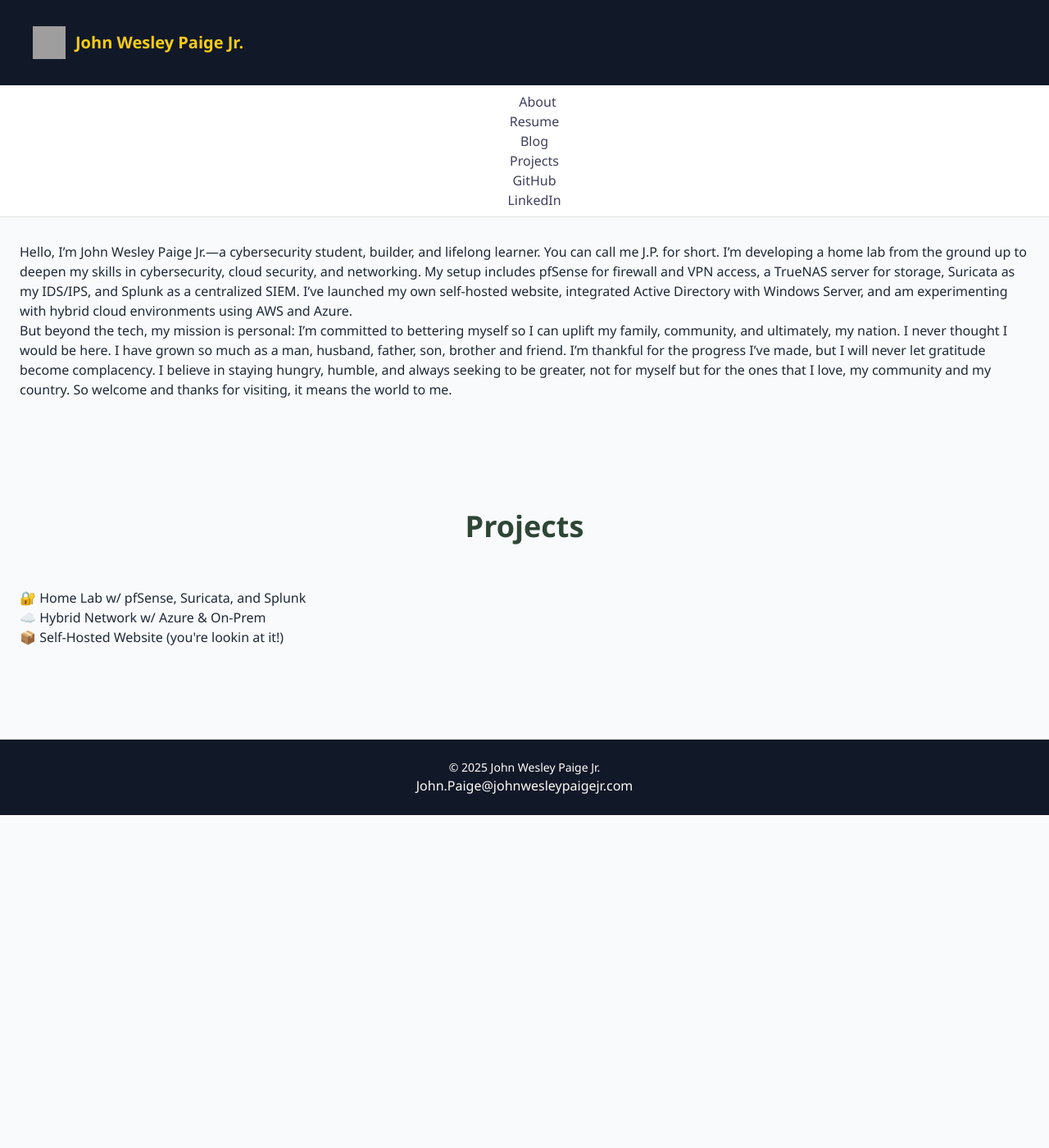
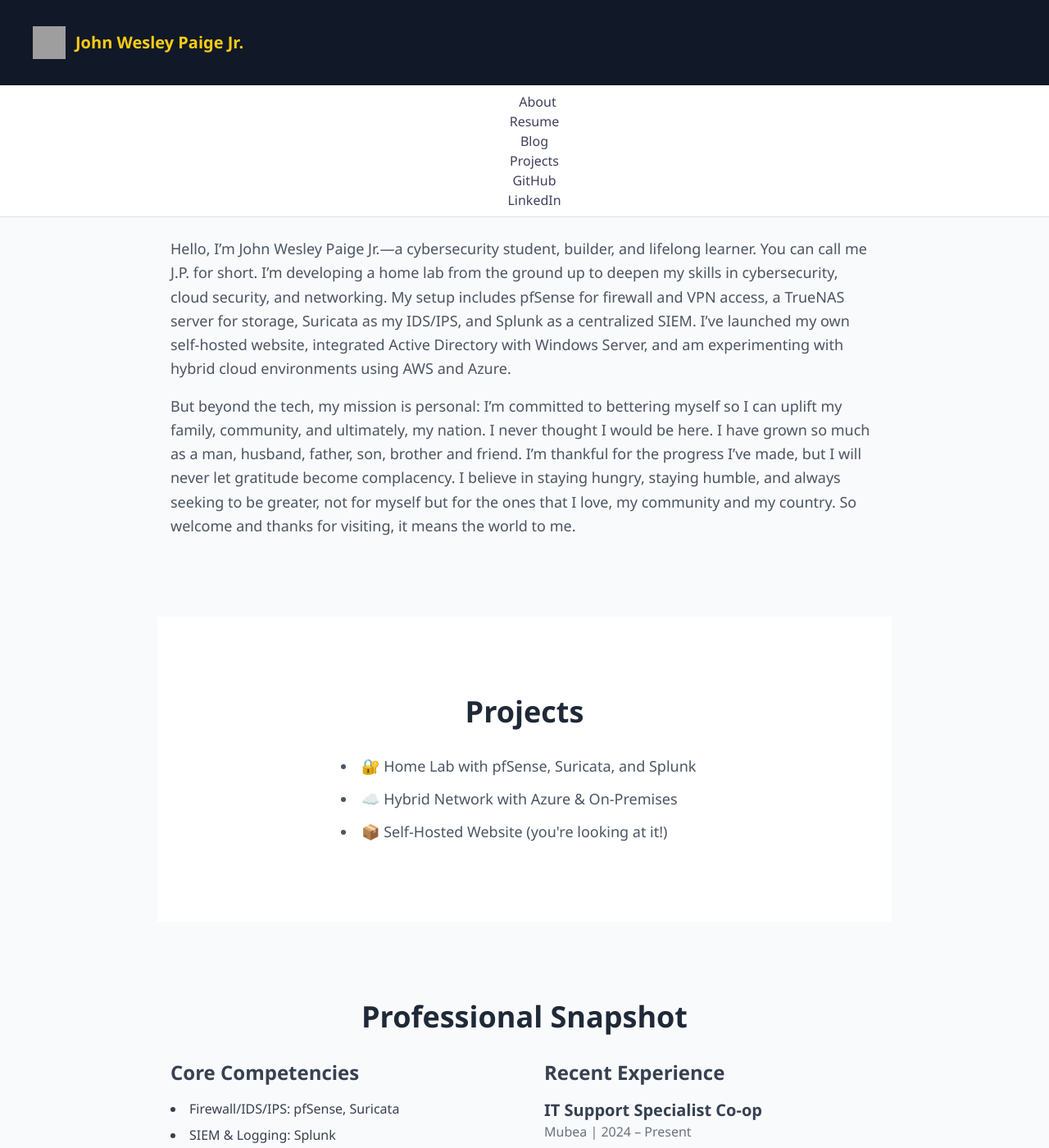
Before and after one commit to ICaintSpell/johnwesleypaigejr.com, a Jekyll site: the page built from index.html, in a window 1280 px wide and 1400 px high. Shown: the whole window at 82% size. Built offline with Jekyll 4.4.1, drawn with Linux system fonts in a browser that asks for light colours; nearby versions of some CDN libraries; some of the changed text lies outside the part shown; grey boxes are pictures that could not be loaded.

```diff
--- a/index.html
+++ b/index.html
@@ -1,18 +1,79 @@
 ---
 layout: default
-title: Home
+title: John Wesley Paige Jr. | Cybersecurity & Cloud
 ---
-<section id="about">
-    <h2>About Me</h2>
-    <p>Hello, I’m John Wesley Paige Jr.—a cybersecurity student, builder, and lifelong learner. You can call me J.P. for short. I’m developing a home lab from the ground up to deepen my skills in cybersecurity, cloud security, and networking. My setup includes pfSense for firewall and VPN access, a TrueNAS server for storage, Suricata as my IDS/IPS, and Splunk as a centralized SIEM. I’ve launched my own self-hosted website, integrated Active Directory with Windows Server, and am experimenting with hybrid cloud environments using AWS and Azure.</p>
-    <p>But beyond the tech, my mission is personal: I’m committed to bettering myself so I can uplift my family, community, and ultimately, my nation. I never thought I would be here. I have grown so much as a man, husband, father, son, brother and friend. I’m thankful for the progress I’ve made, but I will never let gratitude become complacency. I believe in staying hungry, humble, and always seeking to be greater, not for myself but for the ones that I love, my community and my country. So welcome and thanks for visiting, it means the world to me.</p>
+
+<!-- ABOUT SECTION -->
+<section id="about" class="py-16 md:py-24 max-w-4xl mx-auto px-4">
+  <h2 class="text-3xl md:text-4xl font-bold text-gray-800 mb-6 text-center">About Me</h2>
+  <p class="text-lg text-gray-600 leading-relaxed mb-4">
+    Hello, I’m John Wesley Paige Jr.—a cybersecurity student, builder, and lifelong learner. You can call me J.P. for short. I’m developing a home lab from the ground up to deepen my skills in cybersecurity, cloud security, and networking. My setup includes pfSense for firewall and VPN access, a TrueNAS server for storage, Suricata as my IDS/IPS, and Splunk as a centralized SIEM. I’ve launched my own self-hosted website, integrated Active Directory with Windows Server, and am experimenting with hybrid cloud environments using AWS and Azure.
+  </p>
+  <p class="text-lg text-gray-600 leading-relaxed">
+    But beyond the tech, my mission is personal: I’m committed to bettering myself so I can uplift my family, community, and ultimately, my nation. I never thought I would be here. I have grown so much as a man, husband, father, son, brother and friend. I’m thankful for the progress I’ve made, but I will never let gratitude become complacency. I believe in staying hungry, staying humble, and always seeking to be greater, not for myself but for the ones that I love, my community and my country. So welcome and thanks for visiting, it means the world to me.
+  </p>
 </section>
 
-<section id="projects">
-    <h2>Projects</h2>
-    <ul>
-        <li>🔐 Home Lab w/ pfSense, Suricata, and Splunk</li>
-        <li>☁️ Hybrid Network w/ Azure & On-Prem</li>
-        <li>📦 Self-Hosted Website (you're lookin at it!)</li>
-    </ul>
+<!-- PROJECTS SECTION -->
+<section id="projects" class="py-16 md:py-24 bg-white max-w-4xl mx-auto px-4">
+  <h2 class="text-3xl md:text-4xl font-bold text-gray-800 mb-8 text-center">Projects</h2>
+  <ul class="text-lg text-gray-600 space-y-3 max-w-md mx-auto list-disc list-inside">
+    <li>🔐 Home Lab with pfSense, Suricata, and Splunk</li>
+    <li>☁️ Hybrid Network with Azure & On-Premises</li>
+    <li>📦 Self-Hosted Website (you're looking at it!)</li>
+  </ul>
 </section>
+
+<!-- RESUME SECTION -->
+<section id="resume" class="py-16 md:py-24 max-w-4xl mx-auto px-4">
+  <h2 class="text-3xl md:text-4xl font-bold text-gray-800 mb-8 text-center">Professional Snapshot</h2>
+  <div class="grid md:grid-cols-2 gap-12 text-gray-700">
+    <div>
+      <h3 class="text-2xl font-semibold mb-4">Core Competencies</h3>
+      <ul class="space-y-2 list-disc list-inside">
+        <li>Firewall/IDS/IPS: pfSense, Suricata</li>
+        <li>SIEM & Logging: Splunk</li>
+        <li>Systems Admin: Active Directory, Group Policy</li>
+        <li>Cloud Platforms: Microsoft Azure, AWS</li>
+        <li>Networking: TCP/IP, DNS, DHCP, Wireshark</li>
+      </ul>
+    </div>
+    <div>
+      <h3 class="text-2xl font-semibold mb-4">Recent Experience</h3>
+      <div class="mb-6">
+        <h4 class="text-xl font-bold">IT Support Specialist Co-op</h4>
+        <p class="text-md text-gray-500">Mubea | 2024 – Present</p>
+      </div>
+      <div>
+        <h4 class="text-xl font-bold">Cybersecurity Intern (Remote)</h4>
+        <p class="text-md text-gray-500">Roots of Unity – Gabon | 2024 – 2025</p>
+      </div>
+    </div>
+  </div>
+  <div class="text-center mt-10">
+    <a href="/assets/John-Paige-Resume.pdf" target="_blank" class="bg-yellow-500 text-white font-bold py-3 px-8 rounded-lg hover:bg-yellow-600 transition-colors">
+      View Full Resume (PDF)
+    </a>
+  </div>
+</section>
+
+<!-- BLOG POSTS SECTION -->
+<section id="blog" class="py-16 md:py-24 max-w-6xl mx-auto px-4">
+  <h2 class="text-3xl md:text-4xl font-bold text-gray-800 mb-12 text-center">From The Blog</h2>
+  <div class="grid md:grid-cols-3 gap-8">
+    {% if site.posts and site.posts.size > 0 %}
+      {% for post in site.posts limit:3 %}
+        <article class="bg-white p-6 rounded-lg shadow-md hover:shadow-xl transition-shadow">
+          <p class="text-sm text-gray-500 mb-2">{{ post.date | date: "%B %d, %Y" }}</p>
+          <h3 class="text-xl font-bold text-gray-800 mb-3">
+            <a href="{{ post.url | relative_url }}" class="hover:text-yellow-600">{{ post.title }}</a>
+          </h3>
+          <p class="text-gray-600 mb-4">{{ post.excerpt | strip_html | truncatewords: 20 }}</p>
+          <a href="{{ post.url | relative_url }}" class="font-semibold text-green-700 hover:text-green-800">Read More →</a>
+        </article>
+      {% endfor %}
+    {% else %}
+      <p class="text-center text-gray-600 col-span-3">No blog posts found.</p>
+    {% endif %}
+  </div>
+</section>
```
Also changed, not shown: 1 other file.
